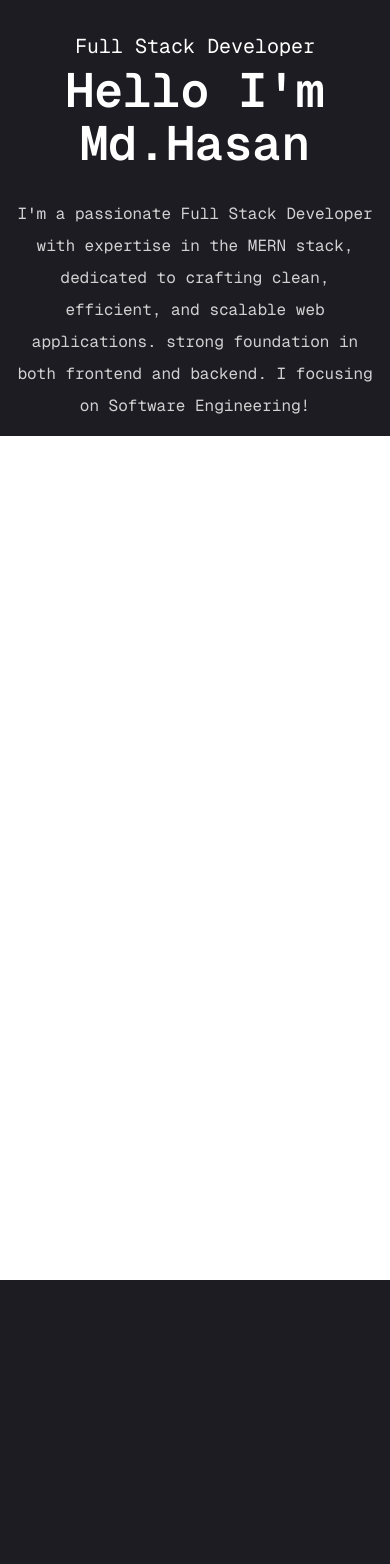
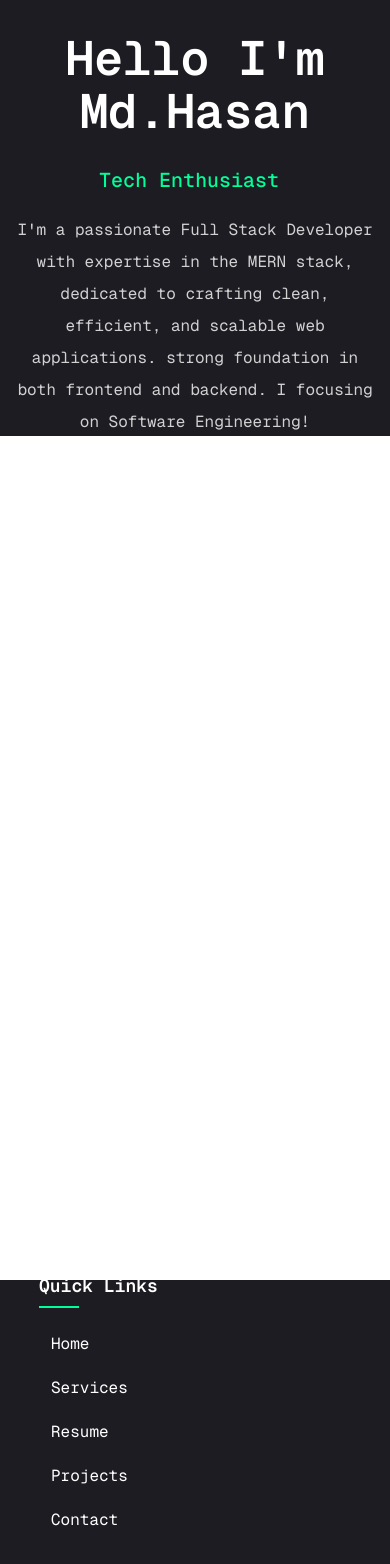
Before and after one commit to Hasan-Mahadi/My-Profile, a Next.js app: page / in a window 390 px wide. Shown: the part 408-1972 px from the top of the page. Before the commit the page ends 1166 px from the top, so only its background shows below. Built offline with nearby package versions, Linux system fonts and the light colour scheme.

Commit message:
footer done

```diff
--- a/package.json
+++ b/package.json
@@ -16,9 +16,10 @@
     "@radix-ui/react-tabs": "^1.1.9",
     "@radix-ui/react-toast": "^1.2.12",
     "@radix-ui/react-tooltip": "^1.2.4",
+    "aos": "^2.3.4",
     "class-variance-authority": "^0.7.1",
     "clsx": "^2.1.1",
-    "framer-motion": "^12.9.4",
+    "framer-motion": "^12.9.7",
     "lucide-react": "^0.503.0",
     "next": "15.3.1",
     "nodemailer": "^7.0.2",
@@ -27,6 +28,7 @@
     "react-countup": "^6.5.3",
     "react-dom": "^19.0.0",
     "react-icons": "^5.5.0",
+    "react-type-animation": "^3.2.0",
     "sonner": "^2.0.3",
     "swiper": "^11.2.6",
     "tailwind-merge": "^3.2.0",
--- a/src/app/layout.jsx
+++ b/src/app/layout.jsx
@@ -4,6 +4,8 @@ import Header from "@/components/Header";
 import PageTransition from "@/components/PageTransition";
 import StairTransition from "@/components/StairTransition";
 import { Toaster } from "sonner";
+import Footer from "@/components/Footer";
+
 
 const geistSans = Geist({
   variable: "--font-geist-sans",
@@ -27,12 +29,15 @@ export default function RootLayout({ children }) {
         className={`${geistSans.variable} ${geistMono.variable} antialiased`}
       >
         <Header />
+
         <StairTransition />
 
         <PageTransition>
           {children}
           <Toaster richColors position="top-center" duration={10000} />
         </PageTransition>
+
+        <Footer/>
       </body>
     </html>
   );
--- a/src/app/page.jsx
+++ b/src/app/page.jsx
@@ -1,9 +1,11 @@
+"use client";
 import DownloadCV from "@/components/DownloadCV";
 import Photo from "@/components/Photo";
 import Socials from "@/components/Socials";
 import Stats from "@/components/Stats";
 import { Button } from "@/components/ui/button";
 import { FiDownload } from "react-icons/fi";
+import { TypeAnimation } from "react-type-animation";
 
 const Home = () => {
   return (
@@ -12,10 +14,27 @@ const Home = () => {
         <div className="flex flex-col  xl:flex-row items-center justify-between xl:pt-8 xl:pb-24 ">
           {/* text */}
           <div className="text-center xl:text-left order-2 xl:order-none">
-            <span className="text-xl">Full Stack Developer</span>
             <h1 className="h1 mb-7">
               Hello I'm <br /> <span className="">Md.Hasan</span>
             </h1>
+
+            <div className="h-12 md:h-14 lg:h-16 text-xl md:text-2xl lg:text-3xl font-medium text-accent">
+              <TypeAnimation
+                sequence={[
+                  "Full Stack Developer",
+                  1500,
+                  "MERN Specialist",
+                  1500,
+                  "Software Engineer",
+                  1500,
+                  "Tech Enthusiast",
+                  1500,
+                ]}
+                wrapper="span"
+                speed={100}
+                repeat={Infinity}
+              />
+            </div>
             <p className="max-w-[500px]  mb-9 text-white/80">
               I'm a passionate Full Stack Developer with expertise in the MERN
               stack, dedicated to crafting clean, efficient, and scalable web
@@ -26,13 +45,7 @@ const Home = () => {
             {/* btn and socials */}
 
             <div className="flex flex-col xl:flex-row items-center gap-8 ">
-
-
-              <DownloadCV/>
-
-
-
-
+              <DownloadCV />
 
               <div className="mb-8 xl:mb-0 ">
                 <Socials
--- /dev/null
+++ b/src/components/Footer.jsx
@@ -0,0 +1,189 @@
+ "use client";
+
+import Link from "next/link";
+import { FaFacebookF, FaLinkedinIn, FaGithub, FaEnvelope, FaCode } from "react-icons/fa";
+import { motion } from "framer-motion";
+
+const Footer = () => {
+  const currentYear = new Date().getFullYear();
+
+  // Animation variants
+  const fadeIn = {
+    hidden: { opacity: 0, y: 20 },
+    visible: {
+      opacity: 1,
+      y: 0,
+      transition: { duration: 0.5, ease: "easeOut" }
+    }
+  };
+
+  return (
+    <footer className="bg-primary border-t border-accent/20 text-white mt-20 pt-10 pb-10 px-6 relative overflow-hidden">
+      {/* Decorative elements */}
+      <div className="absolute -top-10 left-0 right-0 h-20 bg-gradient-to-b from-accent/10 to-transparent"></div>
+      <div className="absolute bottom-0 left-0 w-full h-1 bg-gradient-to-r from-transparent via-accent to-transparent opacity-30"></div>
+
+      <div className="container mx-auto relative z-10">
+        {/* Main content grid */}
+        <div className="grid grid-cols-1 md:grid-cols-2 lg:grid-cols-4 gap-12 mb-12">
+          {/* Brand section */}
+          <motion.div
+            initial="hidden"
+            whileInView="visible"
+            viewport={{ once: true }}
+            variants={fadeIn}
+          >
+            <div className="flex items-center gap-3 mb-4">
+              <div className="w-10 h-10 rounded-full bg-accent flex items-center justify-center">
+                <FaCode className="text-primary text-lg" />
+              </div>
+              <h2 className="text-2xl font-bold bg-clip-text text-transparent
+               bg-gradient-to-r from-accent to-white">
+                Md. Hasan
+              </h2>
+            </div>
+            <p className="text-white/70 mb-6 leading-relaxed">
+              Full Stack Developer specializing in building scalable web applications with clean code and modern architectures.
+            </p>
+            <div className="flex gap-2">
+              <span className="text-xs px-3 py-1 rounded-full border border-accent text-accent">
+                MERN Stack
+              </span>
+              <span className="text-xs px-3 py-1 rounded-full border border-accent text-accent">
+                TypeScript
+              </span>
+            </div>
+          </motion.div>
+
+          {/* Navigation Links */}
+          <motion.div
+            initial="hidden"
+            whileInView="visible"
+            viewport={{ once: true }}
+            variants={fadeIn}
+            transition={{ delay: 0.1 }}
+          >
+            <h3 className="text-lg font-semibold mb-5 relative pb-2 after:absolute after:bottom-0 after:left-0 after:w-10 after:h-0.5 after:bg-accent">
+              Quick Links
+            </h3>
+            <ul className="space-y-3">
+              {[
+                { name: "Home", path: "/" },
+                { name: "Services", path: "/services" },
+                { name: "Resume", path: "/resume" },
+                { name: "Projects", path: "/projects" },
+                { name: "Contact", path: "/contact" },
+              ].map((link, index) => (
+                <li key={index}>
+                  <Link
+                    href={link.path}
+                    className="hover:text-accent transition-all flex items-center gap-2 group"
+                  >
+                    <span className="w-1 h-1 rounded-full bg-accent opacity-0 group-hover:opacity-100 transition-all"></span>
+                    {link.name}
+                  </Link>
+                </li>
+              ))}
+            </ul>
+          </motion.div>
+
+          {/* Contact Info */}
+          <motion.div
+            initial="hidden"
+            whileInView="visible"
+            viewport={{ once: true }}
+            variants={fadeIn}
+            transition={{ delay: 0.2 }}
+          >
+            <h3 className="text-lg font-semibold mb-5 relative pb-2 after:absolute after:bottom-0 after:left-0 after:w-10 after:h-0.5 after:bg-accent">
+              Contact Me
+            </h3>
+            <div className="space-y-3">
+              <a
+                href="mailto:hasanmahadihm99@gmail.com"
+                className="flex items-center gap-3 hover:text-accent transition-all"
+              >
+                <div className="w-8 h-8 rounded-full bg-accent/10 flex items-center justify-center">
+                  <FaEnvelope className="text-accent" />
+                </div>
+                hasanmahadihm99@gmail.com
+              </a>
+              <div className="flex gap-4 mt-4">
+                {[
+                  { icon: FaFacebookF, url: "https://facebook.com" },
+                  { icon: FaLinkedinIn, url: "https://linkedin.com" },
+                  { icon: FaGithub, url: "https://github.com" },
+                ].map((social, index) => (
+                  <a
+                    key={index}
+                    href={social.url}
+                    target="_blank"
+                    rel="noopener noreferrer"
+                    className="w-10 h-10 flex items-center justify-center border border-accent rounded-full hover:bg-accent hover:text-primary transition-all hover:scale-110"
+                  >
+                    <social.icon />
+                  </a>
+                ))}
+              </div>
+            </div>
+          </motion.div>
+
+          {/* Newsletter */}
+          <motion.div
+            initial="hidden"
+            whileInView="visible"
+            viewport={{ once: true }}
+            variants={fadeIn}
+            transition={{ delay: 0.3 }}
+          >
+            <h3 className="text-lg font-semibold mb-5 relative pb-2 after:absolute after:bottom-0 after:left-0 after:w-10 after:h-0.5 after:bg-accent">
+              Newsletter
+            </h3>
+            <p className="text-white/70 mb-4">
+              Subscribe for insights on web development and career growth.
+            </p>
+            <form className="flex flex-col gap-3">
+              <input
+                type="email"
+                placeholder="Your email address"
+                className="w-full px-4 py-2 rounded-md bg-white/5 border border-white/10 focus:outline-none focus:border-accent transition-all"
+                required
+              />
+              <button
+                type="submit"
+                className="bg-accent text-primary font-medium px-4 py-2 rounded-md hover:bg-accent/90 transition-all"
+              >
+                Subscribe
+              </button>
+            </form>
+          </motion.div>
+        </div>
+
+        {/* Copyright */}
+        <motion.div
+          initial="hidden"
+          whileInView="visible"
+          viewport={{ once: true }}
+          variants={fadeIn}
+          transition={{ delay: 0.4 }}
+          className="pt-8 mt-8 border-t border-white/10 text-center text-white/50 text-sm"
+        >
+          <div className="flex flex-col md:flex-row justify-between items-center gap-4">
+            <p>© {currentYear} Md. Hasan. All rights reserved.</p>
+            <div className="flex gap-6">
+              <Link href="#" className="hover:text-accent transition-all">Privacy Policy</Link>
+              <Link href="#" className="hover:text-accent transition-all">Terms of Service</Link>
+            </div>
+            <p className="flex items-center justify-center gap-1">
+              <span>Made with</span>
+              <span className="text-accent">❤️</span>
+              <span>in Bangladesh</span>
+            </p>
+          </div>
+        </motion.div>
+      </div>
+    </footer>
+  );
+};
+
+export default Footer;
--- a/src/components/Header.jsx
+++ b/src/components/Header.jsx
@@ -2,6 +2,7 @@ import Link from "next/link";
 import { Button } from "./ui/button";
 import Navbar from "./Navbar";
 import MobileNav from "./MobileNav";
+import { FaCode } from "react-icons/fa";
 
 const Header = () => {
   return (
@@ -10,9 +11,22 @@ const Header = () => {
         {/* logo */}
 
         <Link href="/">
-          <h1 className="text-4xl text-accent font-semibold flex items-center gap-2">
-            Md.Hasan <span className="text-accent text-2xl">&lt;/&gt;</span>
-          </h1>
+
+
+
+
+          <div className="flex items-center gap-3 ">
+  <div className="w-10 h-10 rounded-full bg-accent flex items-center justify-center">
+    <FaCode className="text-primary text-lg" />
+  </div>
+
+  <h1 className="text-4xl text-accent font-semibold flex items-center gap-2">
+  Md.Hasan
+
+</h1>
+
+
+</div>
         </Link>
 
         {/* desktop Navbar & hire me button*/}
--- a/src/components/StairTransition.jsx
+++ b/src/components/StairTransition.jsx
@@ -15,6 +15,7 @@ const StairTransition = () => {
   <AnimatePresence mode="wait">
 
    <div key={pathname}>
+
     <div className="h-screen w-screen fixed top-0 left-0 right-0  pointer-events-none z-40 flex ">
 
         <Stair/>
--- /dev/null
+++ b/src/utils/variants.js
@@ -0,0 +1,20 @@
+export const fadeIn = (direction, delay) => {
+    return {
+      hidden: {
+        y: direction === 'up' ? 40 : direction === 'down' ? -40 : 0,
+        x: direction === 'left' ? 40 : direction === 'right' ? -40 : 0,
+        opacity: 0,
+      },
+      show: {
+        y: 0,
+        x: 0,
+        opacity: 1,
+        transition: {
+          type: 'tween',
+          duration: 0.5,
+          delay: delay,
+          ease: [0.25, 0.25, 0.25, 0.75],
+        },
+      },
+    };
+  };
```
Also changed, not shown: src/components/Stats.jsx (+46 -19 lines), 1 other file (tests, documents, lock files or other folders).
